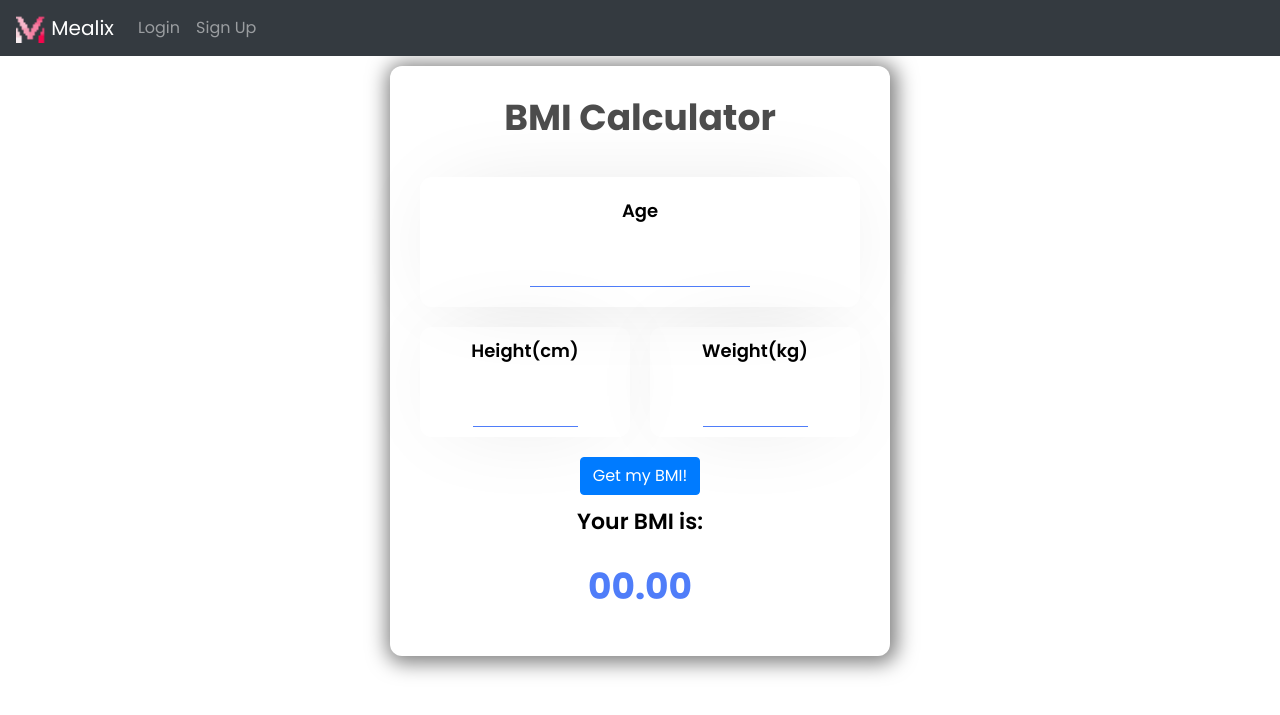
After one commit to TabbieManywanda/portfolio-project, a Python web app: template website/templates/home.html in a window 1280 px wide. The commit adds this page. Shown: the top 715 px of the page. Run offline with Jinja, Linux system fonts and the light colour scheme; the template is opened without the code that fills it, so the values that code supplies are empty; some libraries are stand-ins or nearby versions.

Commit message:
Files added

```diff
--- a/website/__init__.py
+++ b/website/__init__.py
@@ -1,4 +1,4 @@
-from flask import Flask
+flask import Flask
 from flask_sqlalchemy import SQLAlchemy
 from flask_login import LoginManager
 
@@ -17,7 +17,7 @@ def create_app():
     app.register_blueprint(views, url_prefix='/')
     app.register_blueprint(auth, url_prefix='/')
 
-    from .models import User, Bmi, Mealplan
+    from .models import User, Bmi, Entries
     with app.app_context():
         db.create_all()
 
@@ -28,5 +28,4 @@ def create_app():
     @login_manager.user_loader
     def load_user(id):
         return User.query.get(int(id))
-
     return app
--- a/website/auth.py
+++ b/website/auth.py
@@ -50,8 +50,8 @@ def sign_up():
             flash('First name must be greater than 1 character', category='error')
         elif len(lastName) < 2:
             flash('Last name must be greater than 1 character', category='error')
-        elif len(password1) < 7:
-            flash('Password must be at least 7 characters', category='error')
+        elif len(password1) < 7 and len(password1) > 20:
+            flash('Password must 8 to 20 characters', category='error')
         elif password1 != password2:
             flash('Passwords do not match', category='error')
         else:
--- a/website/static/index.js
+++ b/website/static/index.js
@@ -0,0 +1,59 @@
+var age = document.getElementById("age");
+var height = document.getElementById("height");
+var weight = document.getElementById("weight");
+var form = document.getElementById("form");
+let resultArea = document.querySelector(".comment");
+
+modalContent = document.querySelector(".modal-content");
+modalText = document.querySelector("#modal-text");
+var modal = document.getElementById("my_modal");
+var span = document.getElementsByClassName("close")[0];
+
+
+function calculate(){
+    if(age.value=='' || height.value=='' || weight.value=='') {
+        modal.style.display = "none";
+        modalText.innerHTML = `All fields are required!`;
+    }else{
+        countBmi();
+    }
+}
+
+function countBmi(){
+    var p = [age.value, height.value, weight.value];
+
+    var bmi = Number(p[2])/(Number(p[1])/100*Number(p[1])/100);
+
+    var result = '';
+    if(bmi<16){
+        result = 'Severely Underweight';
+    }else if(16<=bmi&&bmi<=16.9){
+        result = 'Moderately Underweight';
+    }else if(17<=bmi&&bmi<=18.4){
+        result = 'Mildly Underweight';
+    }else if(18.5<=bmi&&bmi<=24.9){
+        result = 'Normal Weight';
+    }else if(25<=bmi&&bmi<=29.9){
+        result = 'Overweight';
+    }else if(30<=bmi&&bmi<=34.9){
+        result = 'Obese Type I';
+    }else if(35<=bmi&&bmi<=39.9){
+        result = 'Obese Type II';
+    }else if(40<=bmi){
+        result = 'Obese Type III';
+    }
+
+resultArea.style.display = "block";
+document.querySelector(".comment").innerHTML = `You are <span id="comment">${result}</span>`;
+document.querySelector("#result").innerHTML = bmi.toFixed(2);
+}
+
+span.onclick = function() {
+    modal.style.display = "none";
+}
+
+window.onclick = function(event) {
+    if (event.target == modal) {
+        modal.style.display = "none";
+    }
+}
--- a/website/templates/base.html
+++ b/website/templates/base.html
@@ -2,6 +2,7 @@
 <html lang="en">
     <head>
         <meta charset="UTF-8">
+        <meta http-equiv="X-UA-Compatible" content="IE=edge">
         <meta name="viewport" content="width=device-width", initial-scale="1">
         <link rel="icon" type="image/x-icon" href="{{ url_for('static', filename='favicon.ico') }}">
         <link
@@ -13,12 +14,17 @@
           rel="stylesheet"
           href="https://stackpath.bootstrapcdn.com/font-awesome/4.7.0/css/font-awesome.min.css"
           crossorigin="anonymous">
+        <link
+          rel="stylesheet"
+          href="{{ url_for('static', filename='style.css') }}">
         <title>{% block title %}Mealix - Meals made easier{% endblock %}</title>
     </head>
     <body>
         <nav class="navbar navbar-expand-lg navbar-dark bg-dark">
             <a class="navbar-brand" href="{{ url_for('views.home') }}">
-              <img src="{{ url_for('static', filename='favicon.ico')}}" width="30" height="30" class="d-inline-block align-top" alt=""></a>
+              <img src="{{ url_for('static', filename='favicon.ico')}}" width="30" height="30" class="d-inline-block align-top" alt="">
+              Mealix
+            </a>
             <button class="navbar-toggler" type="button" data-toggle="collapse" data-target="#navbar">
                 <span class="navbar-toggler-icon"></span>
             </button>
@@ -26,7 +32,7 @@
                 <div class="navbar-nav">
                   {% if user.is_authenticated %}
                     <a class="nav-item nav-link" id="home" href="/">Home</a>
-                    <a class="nav-item nav-link" id="profile" href="/profile">Profile</a>
+                    <a class="nav-item nav-link" id="entries" href="/entries">My Entries</a>
                     <a class="nav-item nav-link" id="logout" href="/logout">Logout</a>
                   {% else %}
                     <a class="nav-item nav-link" id="login" href="/login">Login</a>
@@ -75,9 +81,7 @@
           src="https://maxcdn.bootstrapcdn.com/bootstrap/4.0.0/js/bootstrap.min.js"
           integrity="sha384-JZR6Spejh4U02d8jOt6vLEHfe/JQGiRRSQQxSfFWpi1MquVdAyjUar5+76PVCmYl"
           crossorigin="anonymous"></script>
-        <script>
-          type="text/javascript"
-          src="{{ url_for('static', filename='index.js') }}"
-        </script>
+        <script type="text/javascript" src="{{ url_for('static', filename='index.js') }}"></script>
+        <script type="text/javascript" src="{{ url_for('static', filename='index2.js') }}"></script>
     </body>
 </html>
--- /dev/null
+++ b/website/templates/home.html
@@ -0,0 +1,42 @@
+{% extends "base.html" %}
+{% block title %}Home{% endblock %}
+
+{% block content %}
+<form method="POST">
+<div align="center">
+<div class="container">
+    <div class="box">
+        <h1>BMI Calculator</h1>
+        <div class="content">
+            <div class="input">
+                <label for="age">Age</label>
+                <input type="text" class="text-input" id="age" autocomplete="off" required>
+            </div>
+            <div class="containerHW">
+                <div class="inputH">
+                    <label for="height">Height(cm)</label>
+                    <input type="number" id="height" required>
+                </div>
+                <div class="inputW">
+                    <label for="weight">Weight(kg)</label>
+                    <input type="number" id="weight" required>
+                </div>
+            </div>
+            <button type="submit" id="bmi" class="btn btn-primary" onClick="calculate();">Get my BMI!</button>
+        </div>
+        <div class="result">
+            <p>Your BMI is:</p>
+            <div id="result">00.00</div>
+            <p class="comment"></p>
+        </div>
+    </div>
+    <div id="my_modal" class="modal">
+        <div class="modal-content">
+            <span class="close">&times;</span>
+            <p id="modal-text"></p>
+        </div>
+    </div>
+</div>
+</div>
+</form>
+{% endblock %}
--- a/website/templates/signup.html
+++ b/website/templates/signup.html
@@ -19,7 +19,10 @@
     </div>
     <div class="form-group">
         <label for="password1">Password</label>
-        <input type="password" class="form-control" id="password1" name="password1" placeholder="Enter password">
+        <input type="password" class="form-control" id="password1" name="password1" placeholder="Enter password" aria-describedby="passwordHelpInline">
+        <small id="passwordHelpInline" class="text-muted">
+            Must be 8-20 characters long.
+        </small>
     </div>
     <div class="form-group">
         <label for="password2">Password</label>
```
Also changed, not shown: website/models.py (+6 -10 lines), website/templates/entries.html (added, +28 -0 lines), website/views.py (+41 -5 lines).
